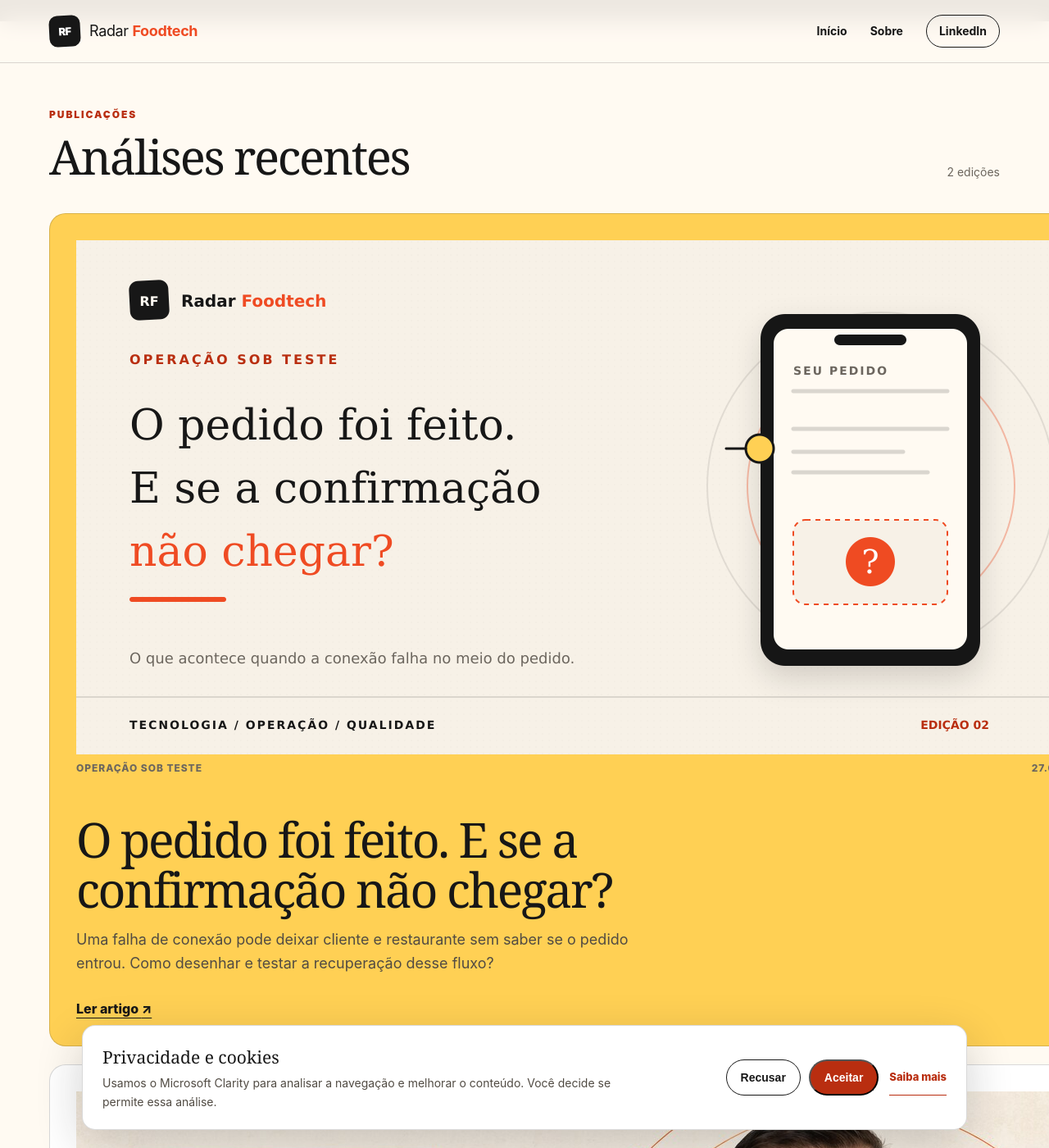
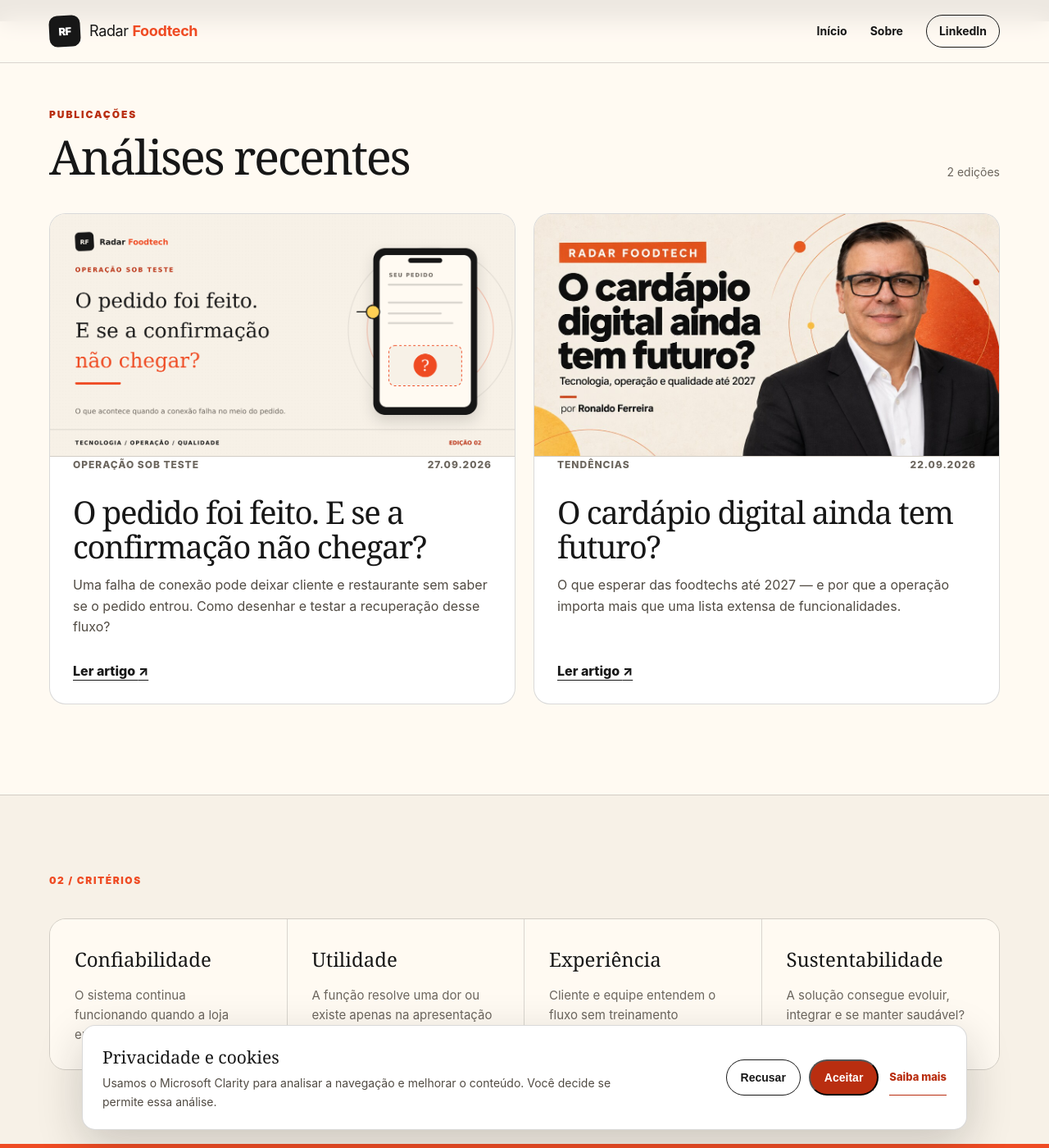
Before and after one commit to inforf/radar-foodtech, a Jekyll site: the page built from index.html, in a window 1280 px wide and 1400 px high, scrolled down 1263 px. Shown: the whole window at 82% size. Built offline with Jekyll 4.4.1, drawn with Linux system fonts in a browser that asks for light colours.

Commit message:
design: standardize article cards and cover proportions

```diff
--- a/assets/css/style.css
+++ b/assets/css/style.css
@@ -78,14 +78,16 @@ nav a { font-size: 14px; font-weight: 700; text-decoration: none; }
 .section-heading h2, .newsletter-strip h2, .article-cta h2 { margin: 9px 0 0; font-family: Georgia, serif; font-size: clamp(36px, 5vw, 58px); font-weight: 500; letter-spacing: -.04em; line-height: 1.05; }
 .edition-count { color: var(--muted); font-size: 14px; }
 .posts-grid { display: grid; grid-template-columns: repeat(2, 1fr); gap: 22px; }
-.post-card { min-height: 340px; display: flex; flex-direction: column; padding: 32px; border: 1px solid var(--line); border-radius: var(--radius); background: white; transition: transform .2s, box-shadow .2s; }
-.post-card:first-child { grid-column: 1 / -1; background: var(--yellow); }
+.post-card { min-width: 0; min-height: 440px; display: flex; flex-direction: column; overflow: hidden; border: 1px solid var(--line); border-radius: var(--radius); background: white; transition: transform .2s, box-shadow .2s; }
 .post-card:hover { transform: translateY(-4px); box-shadow: 0 14px 35px rgba(23,23,23,.08); }
+.post-card-cover { display: block; aspect-ratio: 1200 / 627; overflow: hidden; background: var(--paper); border-bottom: 1px solid var(--line); }
+.post-card-cover img { display: block; width: 100%; height: 100%; object-fit: cover; }
+.post-card-top, .post-card h3, .post-card > p, .post-card > .card-link { margin-left: 28px; margin-right: 28px; }
 .post-card-top { display: flex; justify-content: space-between; gap: 20px; color: var(--muted); font-size: 12px; font-weight: 800; letter-spacing: .08em; text-transform: uppercase; }
-.post-card h3 { max-width: 800px; margin: 46px 0 16px; font-family: Georgia, serif; font-size: clamp(34px, 4.6vw, 62px); font-weight: 500; line-height: 1.05; letter-spacing: -.04em; }
+.post-card h3 { max-width: 800px; margin-top: 28px; margin-bottom: 14px; font-family: Georgia, serif; font-size: clamp(30px, 3vw, 42px); font-weight: 500; line-height: 1.08; letter-spacing: -.035em; }
 .post-card h3 a { text-decoration: none; }
-.post-card p { max-width: 710px; margin: 0; color: #514b43; font-size: 18px; }
-.card-link { margin-top: auto; padding-top: 28px; font-weight: 850; text-decoration-thickness: 1px; text-underline-offset: 5px; }
+.post-card > p { max-width: 710px; margin-top: 0; margin-bottom: 0; color: #514b43; font-size: 16px; }
+.post-card > .card-link { margin-top: auto; margin-bottom: 26px; padding-top: 28px; font-weight: 850; text-decoration-thickness: 1px; text-underline-offset: 5px; }
 
 .principles { padding: 90px 0; border-top: 1px solid var(--line); background: var(--paper); }
 .principles-grid { display: grid; grid-template-columns: repeat(4, 1fr); gap: 0; margin-top: 35px; border: 1px solid var(--line); border-radius: var(--radius); overflow: hidden; }
@@ -108,7 +110,7 @@ nav a { font-size: 14px; font-weight: 700; text-decoration: none; }
 .article-lead { max-width: 780px; margin: 0; color: #514b43; font-size: clamp(20px, 2.4vw, 27px); line-height: 1.45; }
 .article-meta { display: flex; flex-wrap: wrap; gap: 10px; margin-top: 36px; color: var(--muted); font-size: 14px; }
 .article-cover { margin-top: 48px; margin-bottom: 0; }
-.article-cover img { display: block; width: 100%; height: auto; border: 1px solid var(--line); border-radius: var(--radius); background: var(--paper); }
+.article-cover img { display: block; width: 100%; aspect-ratio: 1200 / 627; object-fit: cover; border: 1px solid var(--line); border-radius: var(--radius); background: var(--paper); }
 .article-grid { display: grid; grid-template-columns: 240px minmax(0, 760px); justify-content: center; gap: 80px; padding-block: 82px 110px; }
 .article-aside { position: sticky; top: 110px; align-self: start; padding-top: 18px; border-top: 2px solid var(--accent); }
 .aside-label { color: var(--accent-dark); font-size: 11px; font-weight: 900; letter-spacing: .13em; text-transform: uppercase; }
@@ -279,8 +281,10 @@ body.privacy-open { overflow: hidden; }
   .latest-section, .principles, .page-content { padding-block: 65px; }
   .section-heading { align-items: start; flex-direction: column; }
   .posts-grid { grid-template-columns: 1fr; }
-  .post-card { padding: 24px; min-height: 370px; }
-  .post-card h3 { margin-top: 38px; font-size: 38px; }
+  .post-card { min-height: 0; }
+  .post-card-top, .post-card h3, .post-card > p, .post-card > .card-link { margin-left: 22px; margin-right: 22px; }
+  .post-card h3 { margin-top: 24px; font-size: 34px; }
+  .post-card > .card-link { margin-bottom: 22px; }
   .principles-grid { grid-template-columns: 1fr; }
   .principles-grid > div { border-right: 0; border-bottom: 1px solid var(--line); }
   .principles-grid > div:last-child { border-bottom: 0; }
```
